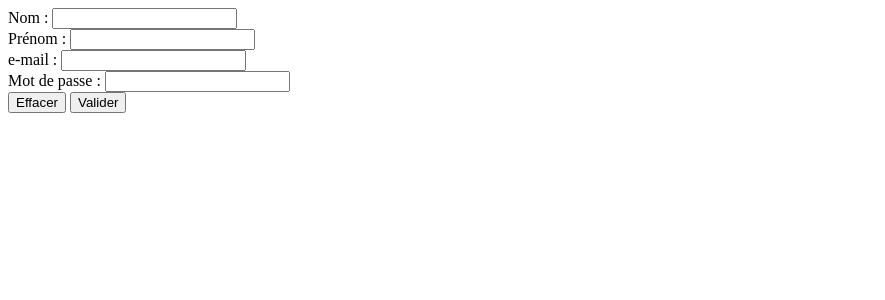
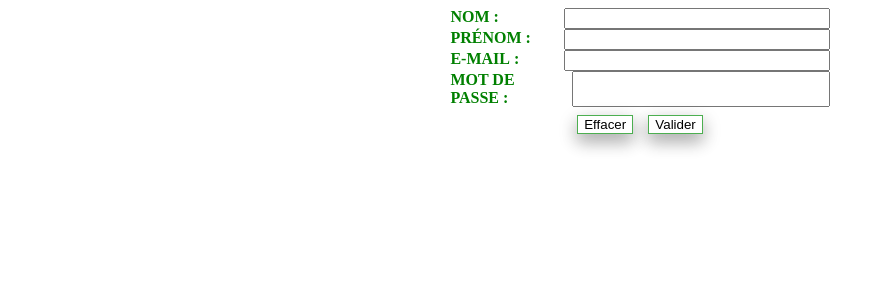
Before and after one commit to DbrSde/web18-1, a PHP site: page /include/inscription.inc.php in a window 1280 px wide. Shown: the top 300 px of the page, without its empty margins (0-885 px from the left). Run offline with PHP 8.4, Linux system fonts and the light colour scheme.

Commit message:
Ajout de CSS pour les inputs

```diff
--- a/include/formInscription.php
+++ b/include/formInscription.php
@@ -6,26 +6,26 @@ $prenom = isset($prenom) ? $prenom : "";
 $mail = isset($mail) ? $mail : "";
 ?>
 
-<form method="post" action="index.php?page=inscription">
-    <div>
-        <label for="nom">Nom&nbsp;: </label>
-        <input name="nom" type="text" value="<?=$nom?>"/>
+<form method="post" action="../index.php?page=inscription" style="width: 30%; margin: auto;">
+    <div style="display: flex; justify-content: space-between;">
+        <label style="color: green; font-weight: 700; text-transform: uppercase;" for="nom">Nom&nbsp;: </label>
+        <input style="width: 70%;" name="nom" type="text" value="<?=$nom?>"/>
     </div>
-    <div>
-        <label for="prenom">Prénom&nbsp;: </label>
-        <input name="prenom" type="text" value="<?=$prenom?>" />
+    <div style="display: flex; justify-content: space-between;">
+        <label style="color: green; font-weight: 700; text-transform: uppercase;"  for="prenom">Prénom&nbsp;: </label>
+        <input style="width: 70%;" name="prenom" type="text" value="<?=$prenom?>" />
     </div>
-    <div>
-        <label for="email">e-mail&nbsp;: </label>
-        <input name="email" type="mail" value="<?=$mail?>"/>
+    <div style="display: flex; justify-content: space-between;">
+        <label style="color: green; font-weight: 700; text-transform: uppercase;"  for="email">e-mail&nbsp;: </label>
+        <input style="width: 70%;" name="email" type="mail" value="<?=$mail?>"/>
     </div>
-    <div>
-        <label for="mdp">Mot de passe&nbsp;: </label>
-        <input name="mdp" type="password"/>
+    <div style="display: flex; justify-content: space-between;">
+        <label style="color: green; font-weight: 700; text-transform: uppercase;"  for="mdp">Mot de passe&nbsp;: </label>
+        <input style="width: 70%;" name="mdp" type="password"/>
     </div>
-    <div>
-        <input type="reset" value="Effacer" />
-        <input type="submit" value="Valider" />
+    <div style="display: flex; justify-content: center;">
+        <input style="margin: 2%; background-color: white; color: black; border: 1px solid #4CAF50; box-shadow: 0 8px 16px 0 rgba(0,0,0,0.2), 0 6px 20px 0 rgba(0,0,0,0.19);" type="reset" value="Effacer" />
+        <input style="margin: 2%; background-color: white; color: black; border: 1px solid #4CAF50; box-shadow: 0 8px 16px 0 rgba(0,0,0,0.2), 0 6px 20px 0 rgba(0,0,0,0.19);" type="submit" value="Valider" />
     </div>
     <input type="hidden" name="validation" />
 </form>
```
